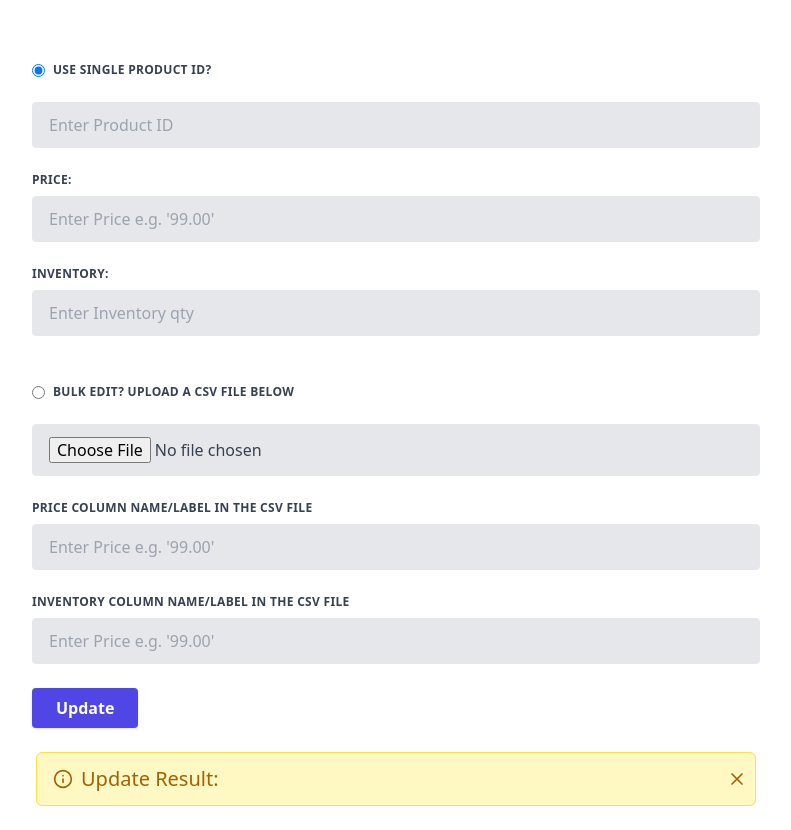
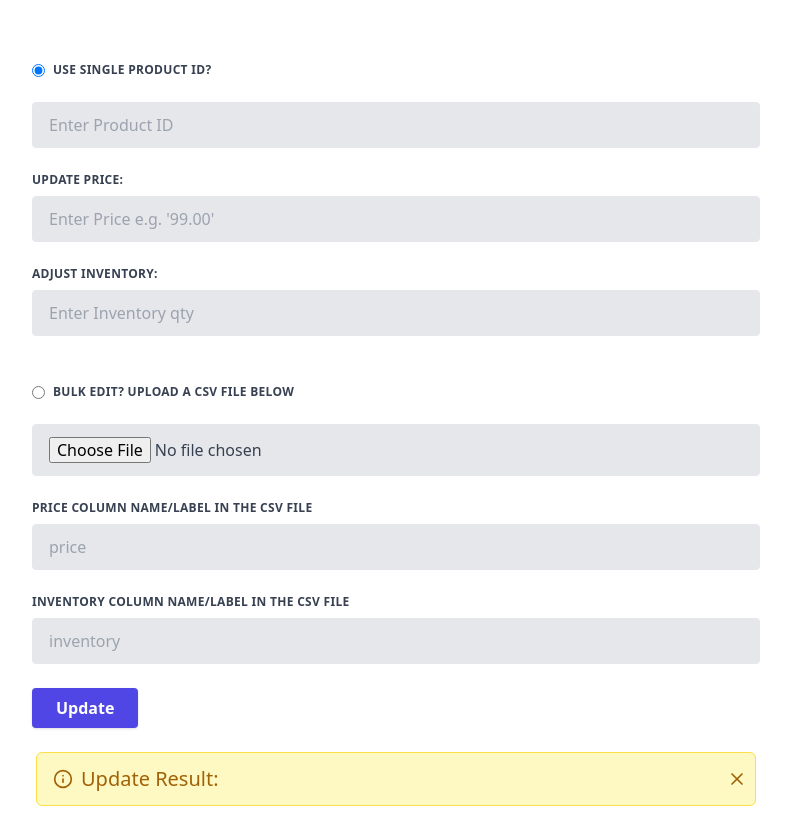
Before and after one commit to apvalderrama/shopify-test-api, a website: page public/index.html in a window 1280 px wide. Shown: the part 86-916 px from the top of the page, without its empty margins (244-1035 px from the left). Drawn offline with nearby package versions, Linux system fonts and the light colour scheme.

```diff
--- a/public/index.html
+++ b/public/index.html
@@ -33,7 +33,7 @@
           <div class="flex flex-wrap -mx-3 mb-6">
             <div class="w-full px-3">
               <label class="block uppercase tracking-wide text-gray-700 text-xs font-bold mb-2" for="price-input">
-                Price:
+                Update Price:
               </label>
               <input class="appearance-none block w-full bg-gray-200 text-gray-700 border border-gray-200 rounded py-3 px-4 leading-tight focus:outline-none focus:bg-white focus:border-gray-500" id="price-input" name="price" type="number" min="0" step="0.01" placeholder="Enter Price e.g. '99.00'">
             </div>
@@ -41,7 +41,7 @@
           <div class="flex flex-wrap -mx-3 mb-6">
             <div class="w-full px-3">
               <label class="block uppercase tracking-wide text-gray-700 text-xs font-bold mb-2" for="inventory-input">
-                Inventory:
+                Adjust Inventory:
               </label>
               <input class="appearance-none block w-full bg-gray-200 text-gray-700 border border-gray-200 rounded py-3 px-4 leading-tight focus:outline-none focus:bg-white focus:border-gray-500" id="inventory-input" name="inventory" type="number" min="0" placeholder="Enter Inventory qty">
             </div>
@@ -62,7 +62,7 @@
               <label class="block uppercase tracking-wide text-gray-700 text-xs font-bold mb-2" for="priceColumn">
                 Price Column name/label in the CSV File
               </label>
-              <input class="appearance-none block w-full bg-gray-200 text-gray-700 border border-gray-200 rounded py-3 px-4 leading-tight focus:outline-none focus:bg-white focus:border-gray-500" id="price-column-input" name="priceColumn" type="text" min="0" step="0.01" placeholder="Enter Price e.g. '99.00'">
+              <input class="appearance-none block w-full bg-gray-200 text-gray-700 border border-gray-200 rounded py-3 px-4 leading-tight focus:outline-none focus:bg-white focus:border-gray-500" id="price-column-input" name="priceColumn" type="text" min="0" step="0.01" placeholder="price">
             </div>
           </div>
           <div class="flex flex-wrap -mx-3 mb-6">
@@ -70,7 +70,7 @@
               <label class="block uppercase tracking-wide text-gray-700 text-xs font-bold mb-2" for="inventoryColumn">
                 Inventory Column name/label in the CSV File
               </label>
-              <input class="appearance-none block w-full bg-gray-200 text-gray-700 border border-gray-200 rounded py-3 px-4 leading-tight focus:outline-none focus:bg-white focus:border-gray-500" id="inventory-column-input" name="inventoryColumn" type="text" min="0" step="0.01" placeholder="Enter Price e.g. '99.00'">
+              <input class="appearance-none block w-full bg-gray-200 text-gray-700 border border-gray-200 rounded py-3 px-4 leading-tight focus:outline-none focus:bg-white focus:border-gray-500" id="inventory-column-input" name="inventoryColumn" type="text" min="0" step="0.01" placeholder="inventory">
             </div>
           </div>
           <div class="flex flex-wrap -mx-3 mb-6">
```
